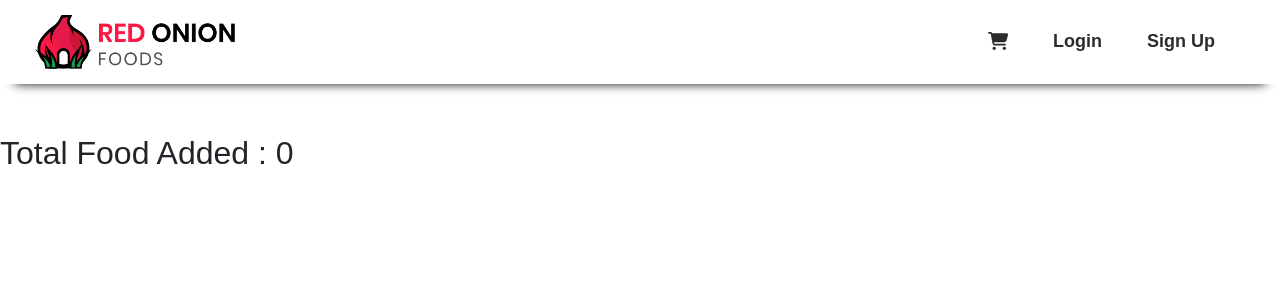
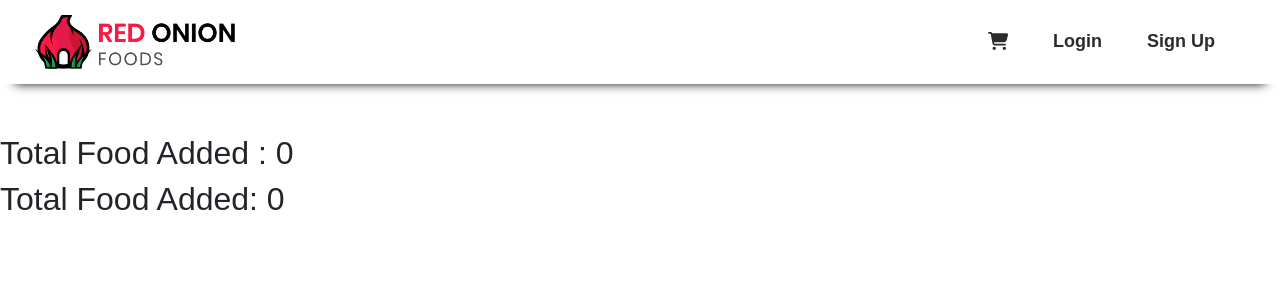
Before and after one commit to shafik720/Red-onion-restaurant, a React (Create React App) app: page /cart in a window 1280 px wide. Shown: the top 300 px of the page. Built offline with nearby package versions, Linux system fonts and the light colour scheme; no server answers; the HTML template or start-up script is replaced by a standard one.

Commit message:
working on cart

```diff
--- a/src/Pages/FoodDisplay/FoodDisplayTwo/Cart/Cart.js
+++ b/src/Pages/FoodDisplay/FoodDisplayTwo/Cart/Cart.js
@@ -2,6 +2,7 @@ import React, { useEffect, useState } from 'react';
 import useCart from '../../../../utilities/hooks/useCart';
 import useFood from '../../../../utilities/hooks/useFood';
 import { getStoredItem } from '../../../../utilities/LocalStorage/storage';
+import CartShow from './CartShow/CartShow';
 
 const Cart = () => {
     const [cart, setCart] = useState([]);
@@ -21,6 +22,9 @@ const Cart = () => {
     return (
         <div>
             <h2>Total Food Added : {cart.length}</h2>
+            <div className="">
+                <CartShow cart={cart}></CartShow>
+            </div>
         </div>
     );
 };
--- /dev/null
+++ b/src/Pages/FoodDisplay/FoodDisplayTwo/Cart/CartShow/CartShow.js
@@ -0,0 +1,16 @@
+import React from 'react';
+
+const CartShow = (props) => {
+    let cart = props.cart;
+    let quantity = 0;
+    cart.forEach(index=>{
+        quantity = quantity + (index.quantity);
+    })
+    return (
+        <div>
+            <h2>Total Food Added: {quantity} </h2>
+        </div>
+    );
+};
+
+export default CartShow;
```
